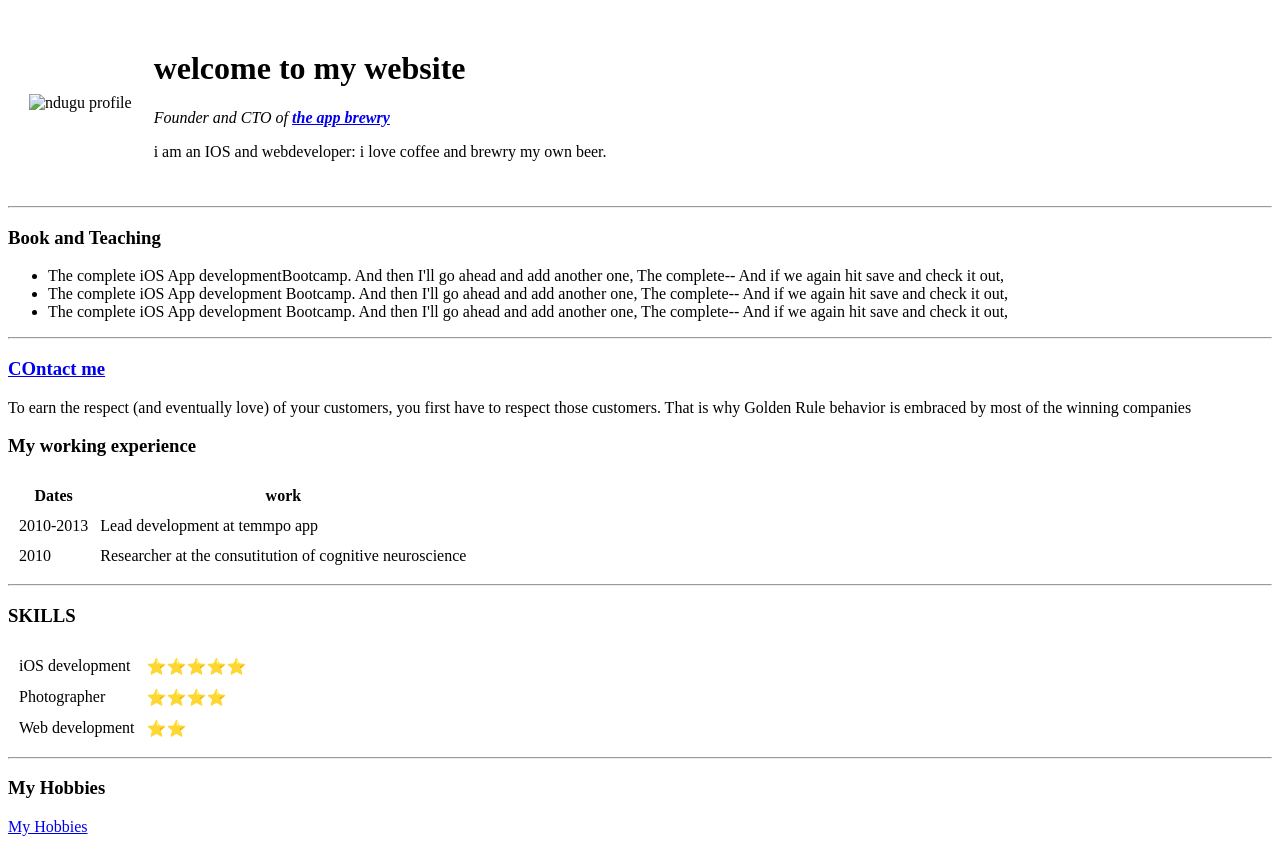
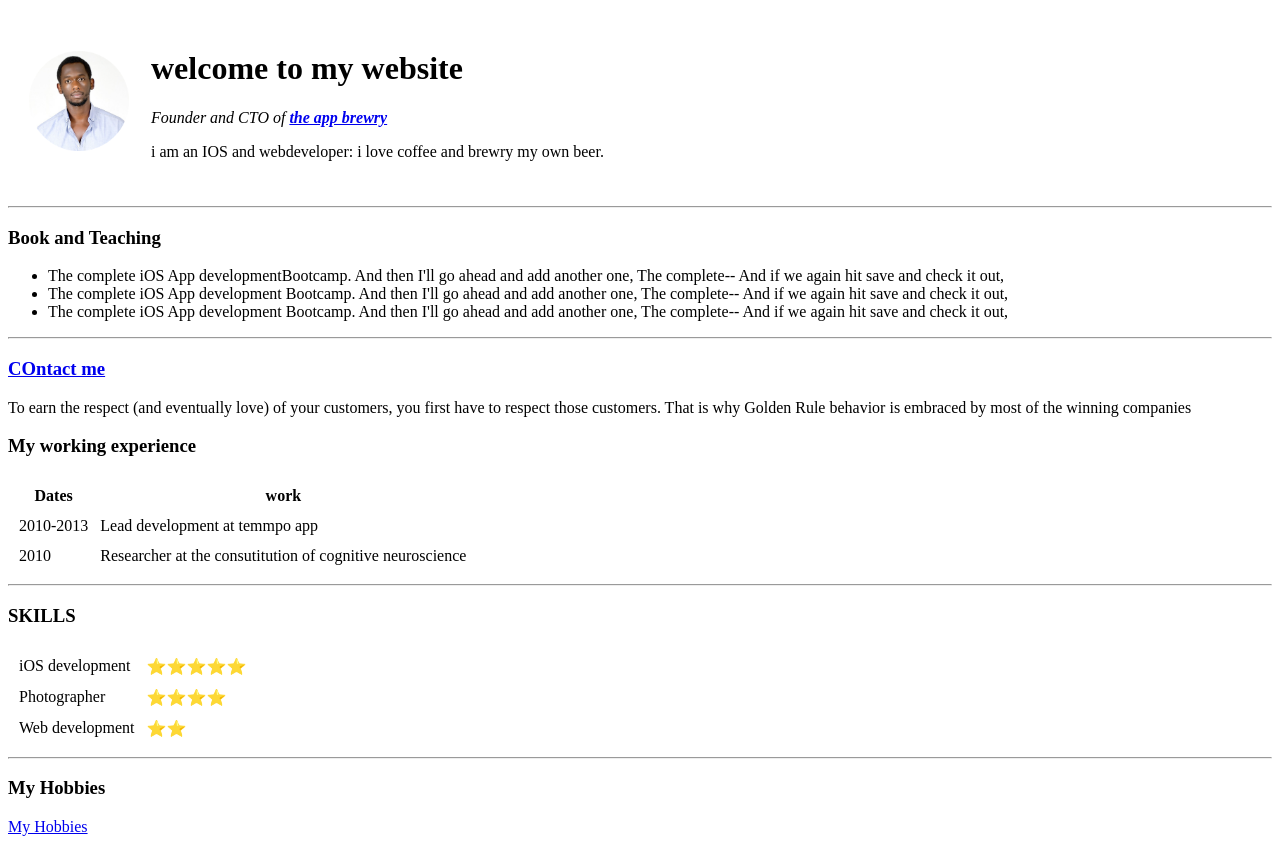
Before and after one commit to Nduguelam/cv2, a plain HTML site: page index.html in a window 1280 px wide. Drawn offline with Linux system fonts and the light colour scheme.

Commit message:
my  website cv

```diff
--- a/index.html
+++ b/index.html
@@ -7,7 +7,7 @@
   <body>
     <table cellspacing="20">
       <tr>
-        <td>  <img src="images folder/ndugu.png" alt="ndugu profile"width="100" height="100" /></td>
+        <td>  <img src="image/ndugu.png" alt="ndugu profile"width="100" height="100" /></td>
         <td><h1>welcome to my website</h1>
         <p><em>Founder and CTO of <strong><a href="https://crop-circle.imageonline.co/">the app brewry</a></strong></em></p>
         <p>
```
